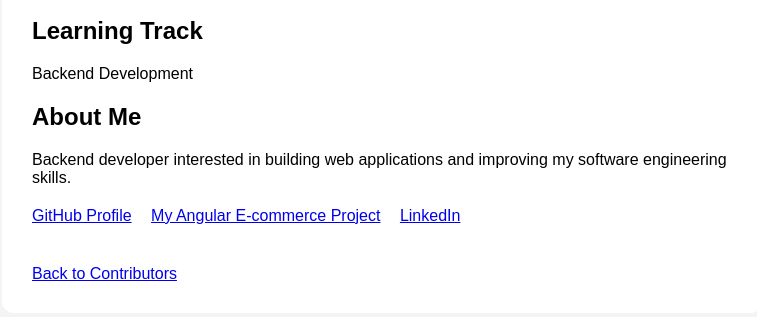
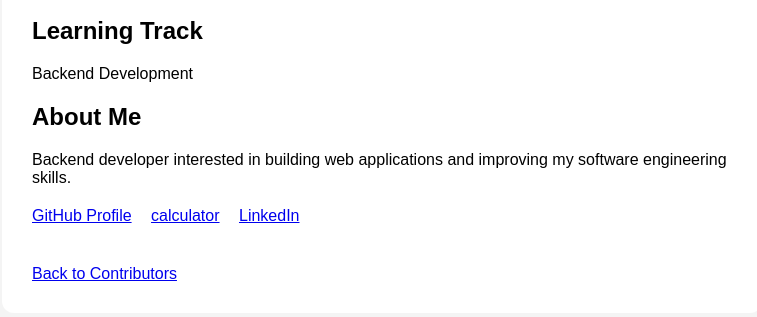
Before and after one commit to ahmed777ismail/github-contributors, a plain HTML site: page students/ahmed777ismail/index.html in a window 1280 px wide. Shown: the part 171-488 px from the top of the page, without its empty margins (258-1015 px from the left). Drawn offline with Linux system fonts and the light colour scheme.

Commit message:
hotFix:add calculator project to links

```diff
--- a/students/ahmed777ismail/index.html
+++ b/students/ahmed777ismail/index.html
@@ -27,11 +27,8 @@
           GitHub Profile
         </a>
 
-        <a
-          href="https://github.com/ahmed777ismail/angular_ecommerce"
-          target="_blank"
-        >
-          My Angular E-commerce Project
+        <a href="https://github.com/ahmed777ismail/calculator" target="_blank">
+          calculator
         </a>
 
         <a
```
